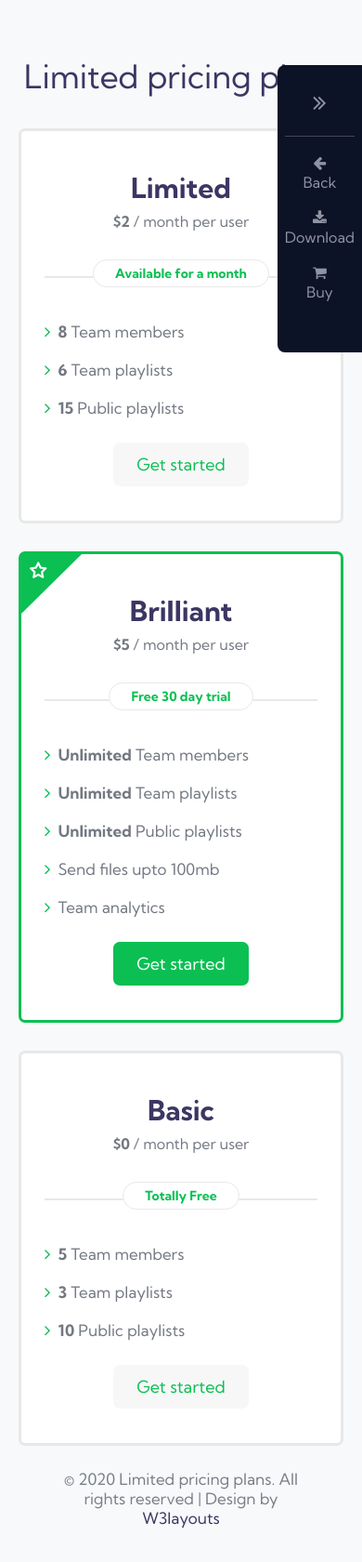
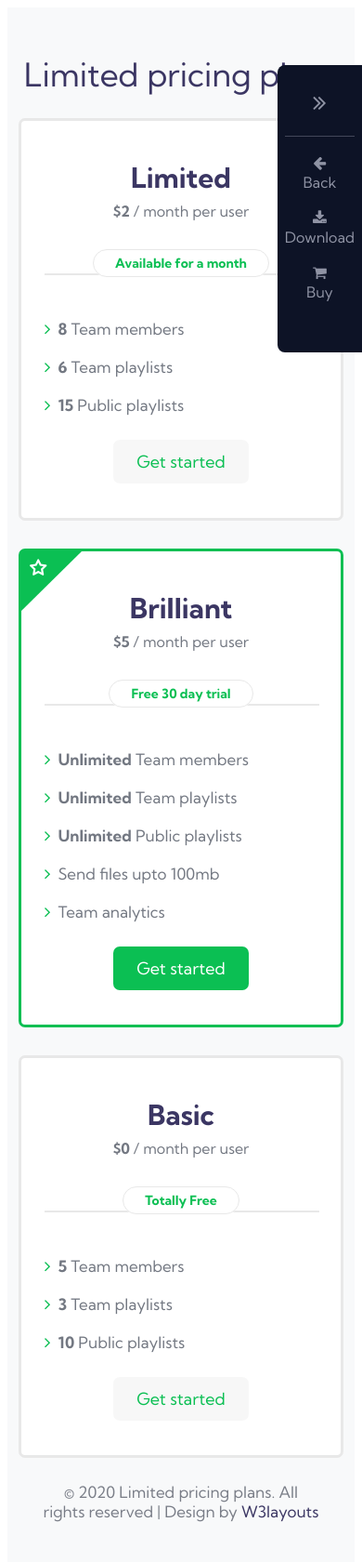
Before and after one commit to hamza-mehmood-brainx/css-pricing-tables, a plain HTML site: page index.html in a window 390 px wide. Shown: the whole page at 93% size. Drawn offline with Linux system fonts and the light colour scheme.

Commit message:
Code optimization

```diff
--- /dev/null
+++ b/assets/css/styles.css
@@ -0,0 +1,342 @@
+@import url("https://fonts.googleapis.com/css2?family=Kumbh+Sans:wght@100..900&display=swap");
+:root {
+  --primary-color: #0bbf53;
+  --main-background-color: #f8f9fa;
+  --text-color: #737882;
+  --card-background-color: #ffffff;
+  --card-border-color: #e8e8e8;
+  --heading-color: #3b3663;
+  --button-bg-color: rgba(171, 171, 171, 0.1);
+  --white-color: white;
+  --sidebar-bg-color: #0d1326;
+  --sidebar-icon-color: #8f93a4;
+  --sidebar-border-color: #8f93a469;
+  --footer-text-color: #797D87;
+}
+
+
+
+.main {
+  display: grid;
+  font-family: "Kumbh Sans", sans-serif;
+  align-items: center;
+  justify-content: center;
+  min-height: 100vh;
+  grid-template-rows: 1fr auto 1fr;
+  background-color: var(--main-background-color);
+  box-sizing: border-box;
+}
+
+.header,
+.footer-note {
+  width: 100%;
+  display: flex;
+  justify-content: center;
+  align-items: center;
+}
+.header .heading,
+.footer-note .copyright {
+  text-align: center;
+  margin: 0;
+  padding: 0;
+}
+
+.header .heading {
+  font-size: 40px;
+  font-weight: 400;
+  color: var(--heading-color);
+}
+
+.footer-note .copyright {
+  color: var(--footer-text-color);
+  font-size: 18px;
+  font-weight: 400;
+}
+
+.footer-note .copyright .footer-link {
+  text-decoration: none;
+  color: var(--heading-color);
+}
+
+.footer-note .copyright .footer-link:hover {
+  color: var(--primary-color);
+}
+.cards-container {
+  display: flex;
+  flex-wrap: wrap;
+  justify-content: center;
+  align-items: center;
+  width: 100%;
+  column-gap: 20px;
+  margin: 0px auto;
+}
+
+.card {
+  display: flex;
+  flex-direction: column;
+  margin: 0 0px;
+  justify-content: center;
+  align-items: start;
+  border: 3px solid var(--card-border-color);
+  border-radius: 7px;
+  background-color: var(--card-background-color);
+  padding: 37px 25px;
+  width: 314px;
+  box-sizing: border-box;
+  row-gap: 2px;
+  transition: .3s linear;
+}
+
+.card:hover {
+  --webkit-transition: .5s linear;
+  transition: .3s linear;
+  transform: translate(0px, -20px);
+}
+
+/* Single Card Styling */
+
+.name {
+  font-size: 30px;
+  font-weight: 600;
+  font-weight: bold;
+  color: var(--heading-color);
+  margin: 0;
+  padding: 5px 0;
+  text-align: center;
+  width: 100%;
+}
+
+.subtitle {
+  font-size: 1rem;
+  color: var(--text-color);
+  margin: 0;
+  padding-bottom: 15px;
+  width: 100%;
+  text-align: center;
+  margin-bottom: 10px;
+}
+
+.badge {
+  font-weight: 600;
+  color: var(--primary-color);
+  margin-top: 0px;
+  text-align: center;
+  width: 100%;
+  position: relative;
+  bottom: -8px;
+  z-index: 1;
+}
+
+.badge .badge-text {
+  border: 1px solid var(--card-border-color);
+  padding: 5px 23px;
+  border-radius: 20px;
+  text-align: center;
+  background-color: var(--card-background-color);
+  font-weight: 700;
+  font-size: 14px;
+}
+
+.divider {
+  width: 100%;
+  border: 1px solid var(--card-border-color);
+  margin-bottom: 35px;
+}
+
+.features {
+  list-style: none;
+  padding: 0;
+  margin: 0;
+  text-align: start;
+}
+
+.features .single-feature {
+  text-align: start;
+  font-size: 17px;
+  color: var(--text-color);
+  font-weight: 400;
+  padding: 10px 0;
+}
+
+.single-feature::before {
+  font-family: "FontAwesome";
+  content: "\f105";
+  color: var(--primary-color);
+  margin-right: 8px;
+  font-weight: 500;
+  font-size: 18px;
+}
+
+.button-wrapper {
+  text-align: center;
+  width: 100%;
+  margin-top: 15px;
+}
+
+.button-wrapper .button {
+  font-size: 18px;
+  font-weight: 400;
+  color: var(--primary-color);
+  background-color: var(--button-bg-color);
+  border: none;
+  padding: 12px 25px;
+  border-radius: 7px;
+  font-family: "Kumbh Sans", sans-serif;
+}
+
+.button-wrapper .button:hover {
+  background-color: var(--primary-color);
+  color: var(--white-color);
+  cursor: pointer;
+}
+
+/* Highlighted card */
+
+.highlight {
+  border-color: var(--primary-color);
+  position: relative;
+}
+.highlight .button-wrapper .button {
+  background-color: var(--primary-color);
+  color: white;
+}
+
+.cards-container .highlight-card-icon {
+  position: absolute;
+  top: 0;
+  left: 0;
+  font-size: 19px;
+  color: var(--white-color);
+  padding: 9px;
+  font-weight: 600;
+}
+
+.highlight::before {
+  content: "";
+  width: 0;
+  height: 0;
+
+  border-right: 65px solid transparent;
+  border-top: 64px solid var(--primary-color);
+  position: absolute;
+  top: 0;
+  left: 0;
+}
+
+/* Sidebar Styling */
+.sidebar {
+  position: fixed;
+  right: 0;
+  top: 70px;
+  background-color: var(--sidebar-bg-color);
+  padding: 15px 8px 25px 8px;
+  border-radius: 8px 0 0 8px;
+  font-family: "Kumbh Sans", sans-serif;
+  z-index: 999;
+}
+
+.toggle-section {
+  font-size: 20px;
+  display: flex;
+  justify-content: center;
+  align-items: center;
+  border-bottom: 0.5px solid var(--sidebar-border-color);
+  padding-top: 5px;
+  padding-bottom: 15px;
+}
+
+.toggle-section .toggle-icon {
+  font-size: 25px;
+  color: var(--sidebar-icon-color);
+  padding: 8px;
+  font-weight: 500;
+  text-align: center;
+}
+
+.icon-section {
+  display: flex;
+  flex-direction: column;
+  padding-top: 20px;
+  padding-bottom: 30px;
+  row-gap: 20px;
+  font-family: "Kumbh Sans", sans-serif;
+  color: var(--sidebar-icon-color);
+}
+
+.icon {
+  display: flex;
+  flex-direction: column;
+  row-gap: 3px;
+  justify-content: center;
+  align-items: center;
+}
+
+.icon-section .icon:hover {
+  color: var(--white-color);
+  cursor: pointer;
+}
+
+/* Responsiveness*/
+
+@media screen and (max-width: 992px) {
+  .main {
+    padding: 40px 0;
+  }
+  .cards-container {
+    max-width: 960px;
+    display: grid;
+    grid-template-columns: 1fr 1fr;
+    margin: 30px 0;
+  }
+  .cards-container .card {
+    width: 340px;
+  }
+}
+
+@media screen and (max-width: 736px) {
+  .cards-container {
+    display: flex;
+    flex-direction: column;
+    row-gap: 30px;
+  }
+  .footer-note .copyright {
+    width: 80%;
+    padding: 0 20px;
+    font-size: 17px;
+  }
+}
+
+@media screen and (max-width: 480px) {
+  .main{
+    padding: 50px 0;
+  }
+  .cards-container {
+    margin: 25px auto;
+  }
+
+  .header .heading {
+    font-size: 35px;
+  }
+  .cards-container .card {
+    width: 350px;
+  }
+}
+
+@media screen and (max-width: 375px) {
+  .main{
+    padding: 25px 0;
+  }
+  .header .heading {
+    font-size: 30px;
+  }
+
+  .name {
+    font-size: 25px;
+  }
+  .cards-container {
+    margin: 20px auto;
+  }
+  .cards-container .card {
+    width: 92%;
+  }
+}
--- a/index.html
+++ b/index.html
@@ -5,15 +5,16 @@
     <meta charset="UTF-8">
     <meta name="viewport" content="width=device-width, initial-scale=1.0">
     <link rel="stylesheet" href="https://cdnjs.cloudflare.com/ajax/libs/font-awesome/4.7.0/css/font-awesome.min.css">
-    <link rel="stylesheet" href="./static/css/styles.css">
+    <link rel="stylesheet" href="./assets/css/styles.css">
     <title>Pricing Tables</title>
 </head>
 
 <body>
+
     <div class="main">
         <!-- Sidebar -->
         <div class="sidebar">
-            <div class="toggle-section"> <i class="fa fa-angle-double-right"></i></div>
+            <div class="toggle-section"> <i class="toggle-icon fa fa-angle-double-right"></i></div>
             <div class="icon-section">
                 <div class="icon">
                     <i class="fa fa-arrow-left"></i>
@@ -32,7 +33,7 @@
         </div>
         <!-- Heading Text -->
         <div class="header">
-            <h1>Limited pricing plans</h1>
+            <h1 class="heading">Limited pricing plans</h1>
         </div>
         <!-- Card Containers -->
         <div class="cards-container">
@@ -40,48 +41,48 @@
             <div class="card">
                 <div class="name">Limited</div>
                 <div class="subtitle"><strong>$2</strong> / month per user</div>
-                <div class="badge"><span>Available for a month</span></div>
-                <hr>
+                <div class="badge"><span class="badge-text">Available for a month</span></div>
+                <hr class="divider">
                 <ul class=" features">
-                    <li><strong>8</strong> Team members</li>
-                    <li><strong>6</strong> Team playlists</li>
-                    <li><strong>15</strong> Public playlists</li>
+                    <li class="single-feature"><strong>8</strong> Team members</li>
+                    <li class="single-feature"><strong>6</strong> Team playlists</li>
+                    <li class="single-feature"><strong>15</strong> Public playlists</li>
                 </ul>
-                <div class="button"><button>Get started</button></div>
+                <div class="button-wrapper"><button class="button">Get started</button></div>
             </div>
             <!-- Card 2 -->
             <div class="card highlight">
-                <i class="fa fa-star-o"></i>
+                <i class="fa fa-star-o highlight-card-icon"></i>
                 <div class="name">Brilliant</div>
                 <div class="subtitle"><strong>$5</strong> / month per user</div>
-                <div class="badge"><span>Free 30 day trial</span></div>
-                <hr>
+                <div class="badge"><span class="badge-text">Free 30 day trial</span></div>
+                <hr class="divider">
                 <ul class=" features">
-                    <li><strong>Unlimited</strong> Team members</li>
-                    <li><strong>Unlimited</strong> Team playlists</li>
-                    <li><strong>Unlimited</strong> Public playlists</li>
-                    <li>Send files upto 100mb</li>
-                    <li>Team analytics</li>
+                    <li class="single-feature"><strong>Unlimited</strong> Team members</li>
+                    <li class="single-feature"><strong>Unlimited</strong> Team playlists</li>
+                    <li class="single-feature"><strong>Unlimited</strong> Public playlists</li>
+                    <li class="single-feature">Send files upto 100mb</li>
+                    <li class="single-feature">Team analytics</li>
                 </ul>
-                <div class="button"><button>Get started</button></div>
+                <div class="button-wrapper"><button class="button">Get started</button></div>
             </div>
             <!-- Card 3 -->
             <div class="card">
                 <div class="name">Basic</div>
                 <div class="subtitle"><strong>$0</strong> / month per user</div>
-                <div class="badge"><span>Totally Free</span></div>
-                <hr>
+                <div class="badge"><span class="badge-text">Totally Free</span></div>
+                <hr class="divider">
                 <ul class=" features">
-                    <li><strong>5</strong> Team members</li>
-                    <li><strong>3</strong> Team playlists</li>
-                    <li><strong>10</strong> Public playlists</li>
+                    <li class="single-feature"><strong>5</strong> Team members</li>
+                    <li class="single-feature"><strong>3</strong> Team playlists</li>
+                    <li class="single-feature"><strong>10</strong> Public playlists</li>
                 </ul>
-                <div class="button"><button>Get started</button></div>
+                <div class="button-wrapper"><button class="button">Get started</button></div>
             </div>
         </div>
         <!-- Footer Note -->
         <div class="footer-note">
-            <p>&#169; 2020 Limited pricing plans. All rights reserved | Design by <a href="">W3layouts</a></p>
+            <p class="copyright">&#169; 2020 Limited pricing plans. All rights reserved | Design by <a class="footer-link" href="">W3layouts</a></p>
         </div>
     </div>
 </body>
```
Also changed, not shown: assets/fonts/KumbhSans-VariableFont_YOPQ,wght.ttf (added).
